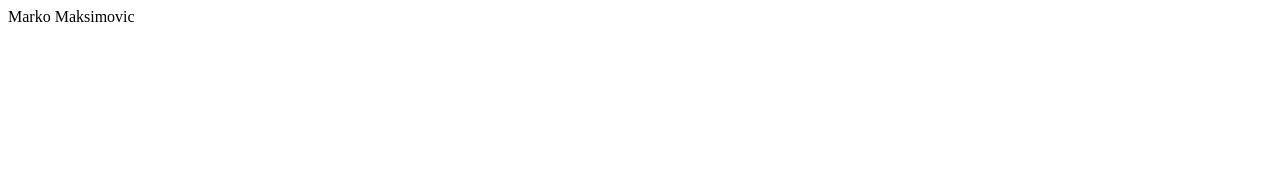
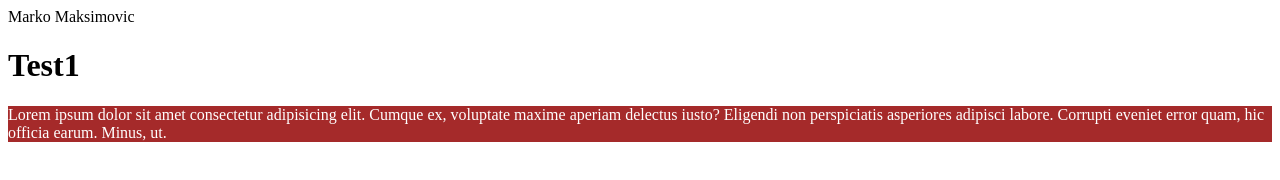
Before and after one commit to Markomaksimovic92/mywebsite, a plain HTML site: page index.html in a window 1280 px wide. Drawn offline with Linux system fonts and the light colour scheme.

Commit message:
moj drugi komit

```diff
--- a/index.html
+++ b/index.html
@@ -5,9 +5,16 @@
     <meta name="viewport" content="width=device-width, initial-scale=1.0">
     <meta http-equiv="X-UA-Compatible" content="ie=edge">
     <title>Document</title>
+    <link rel="stylesheet" href="style.css" type="text/css">
 </head>
 <body>
     Marko Maksimovic
+    <h1>Test1</h1>
+
+    <div>
+        <p>Lorem ipsum dolor sit amet consectetur adipisicing elit. Cumque ex, voluptate maxime aperiam delectus iusto? Eligendi non perspiciatis asperiores adipisci labore. Corrupti eveniet error quam, hic officia earum. Minus, ut.</p>
+
+    </div>
 
 </body>
 </html>
--- /dev/null
+++ b/style.css
@@ -0,0 +1,6 @@
+div {
+    background-color: brown;
+}
+p {
+    color: white;
+}
```
